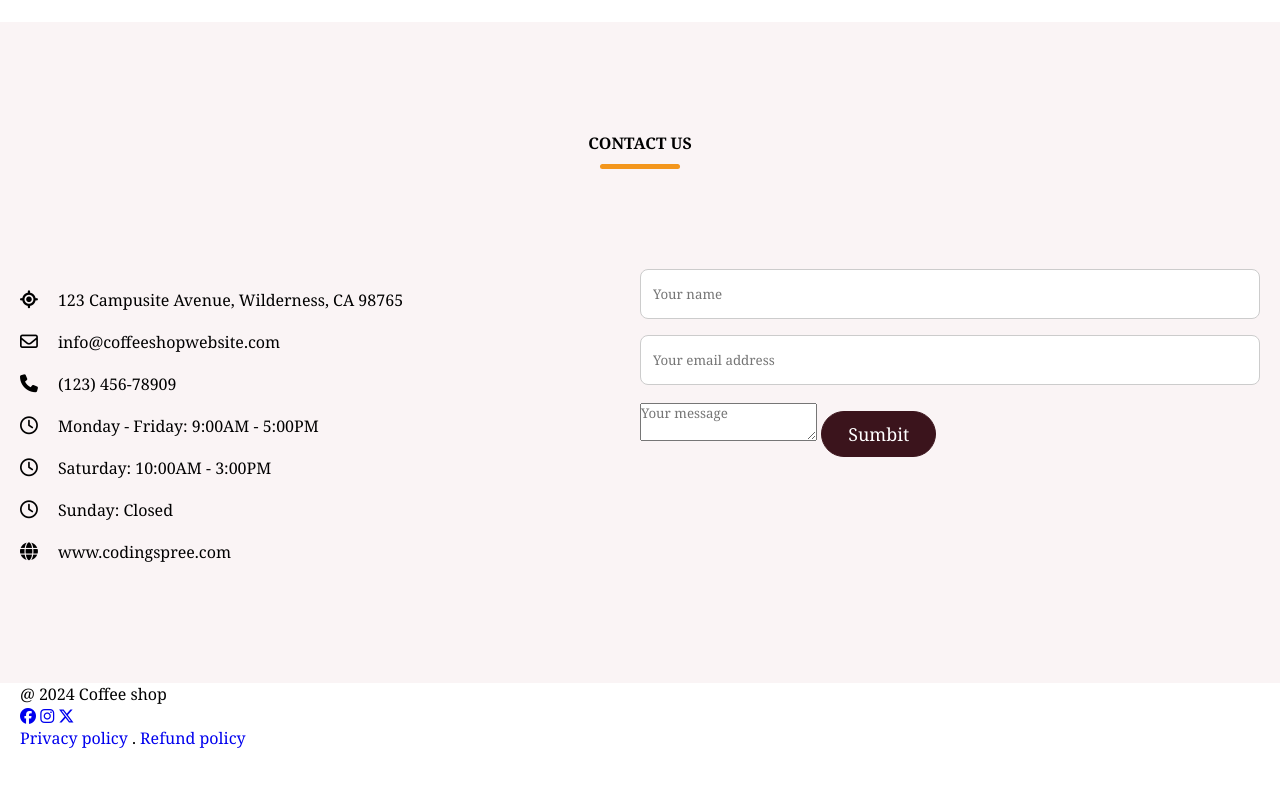
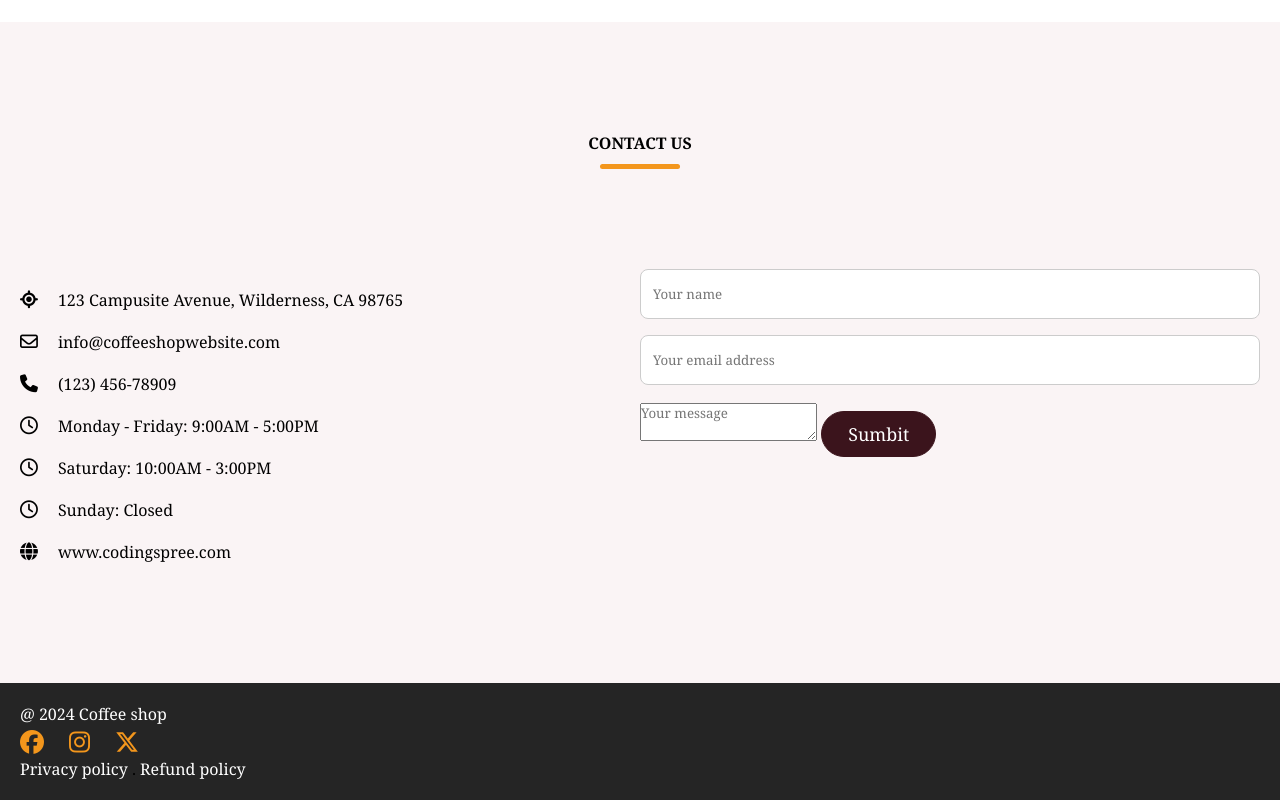
Before and after one commit to Developerfiyin/Coffee-webpage, a plain HTML site: page index.html in a window 1280 px wide. Shown: the part 4560-5360 px from the top of the page. Before the commit the page ends 5309 px from the top, so only its background shows below. Drawn offline with nearby package versions, Linux system fonts and the light colour scheme; a web font is replaced by a local one.

Commit message:
updated style.css

```diff
--- a/index.html
+++ b/index.html
@@ -340,7 +340,6 @@
           <p class="copyright-text">@ 2024 Coffee shop</p>
 
           <div class="social-link-list">
-            <div class="social-link-list">
             <a href="#" class="social-link"
               ><i class="fa-brands fa-facebook"></i
             ></a>
@@ -357,7 +356,6 @@
             <a href="#" class="policy-link">Refund policy</a>
           </p>
         </div>
-        </div>
       </footer>
     </main>
     <!-------LINKING Swiper script-->
--- a/style.css
+++ b/style.css
@@ -398,7 +398,38 @@ header .navbar {
   color: var(--primary-color);
   background: transparent;
 }
+/* Footer section styling */
+.footer-section {
+  background: var(--dark-color);
+  padding: 20px 0;
+}
+.footer-section.section-content {
+  display: flex;
+  align-items: center;
+  justify-content: space-between;
+}
 
+.footer-section .social-link-list {
+  display: flex;
+  gap: 25px;
+}
+
+.footer-section .social-link-list .social-link {
+  font-size: var(--font-size-l);
+}
+
+.footer-section .social-link-list .social-link {
+  color: var(--secondary-color);
+}
+
+.footer-section .social-link-list .social-link:hover,
+.footer-section .policy-text .policy-link:hover {
+  color: var(--secondary-color);
+}
+.footer-section :where(.copyright-text, .social-link, .policy-link) {
+  color: var(--white-color);
+  transition: 0.2s ease;
+}
 /* Responsive media query for max width 1024px*/
 @media screen and (max-width: 1024px) {
   .menu-section .menu-list {
```
Lines whose indentation alone changed are shown as unchanged.
